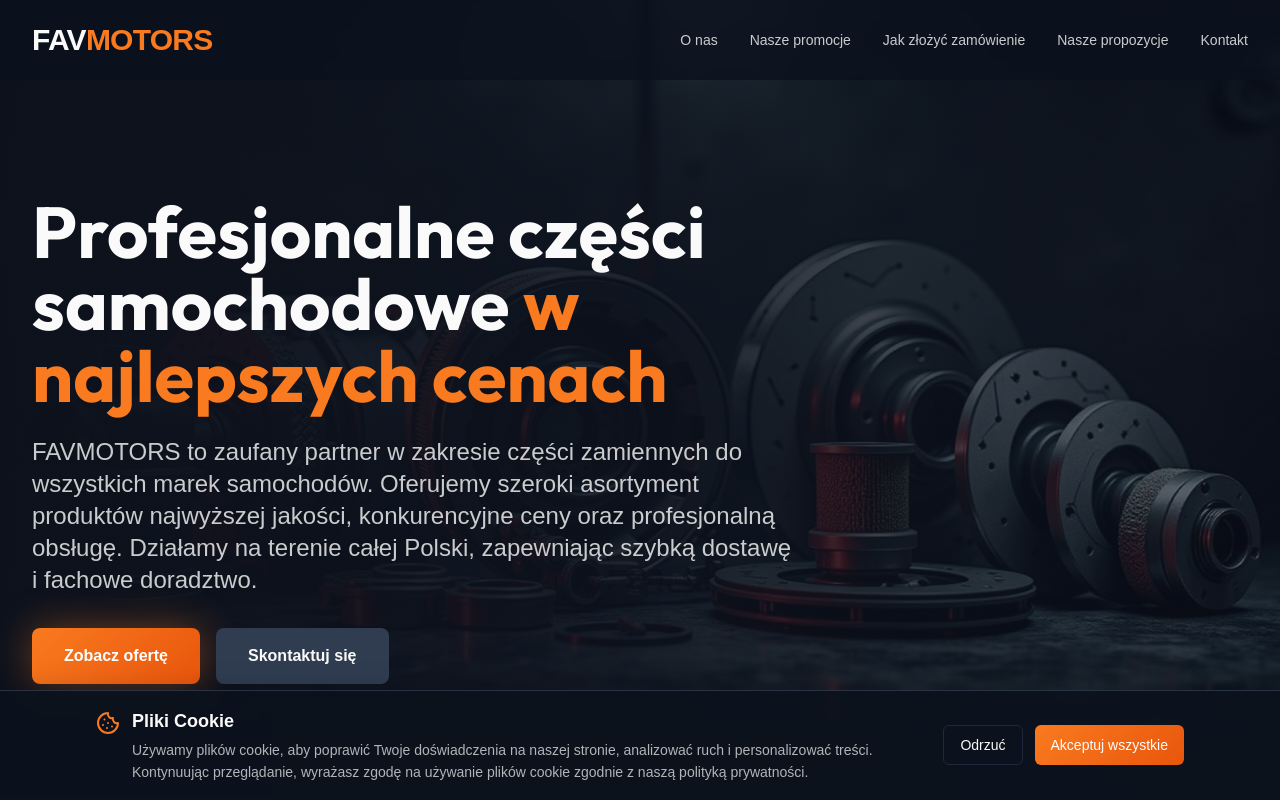
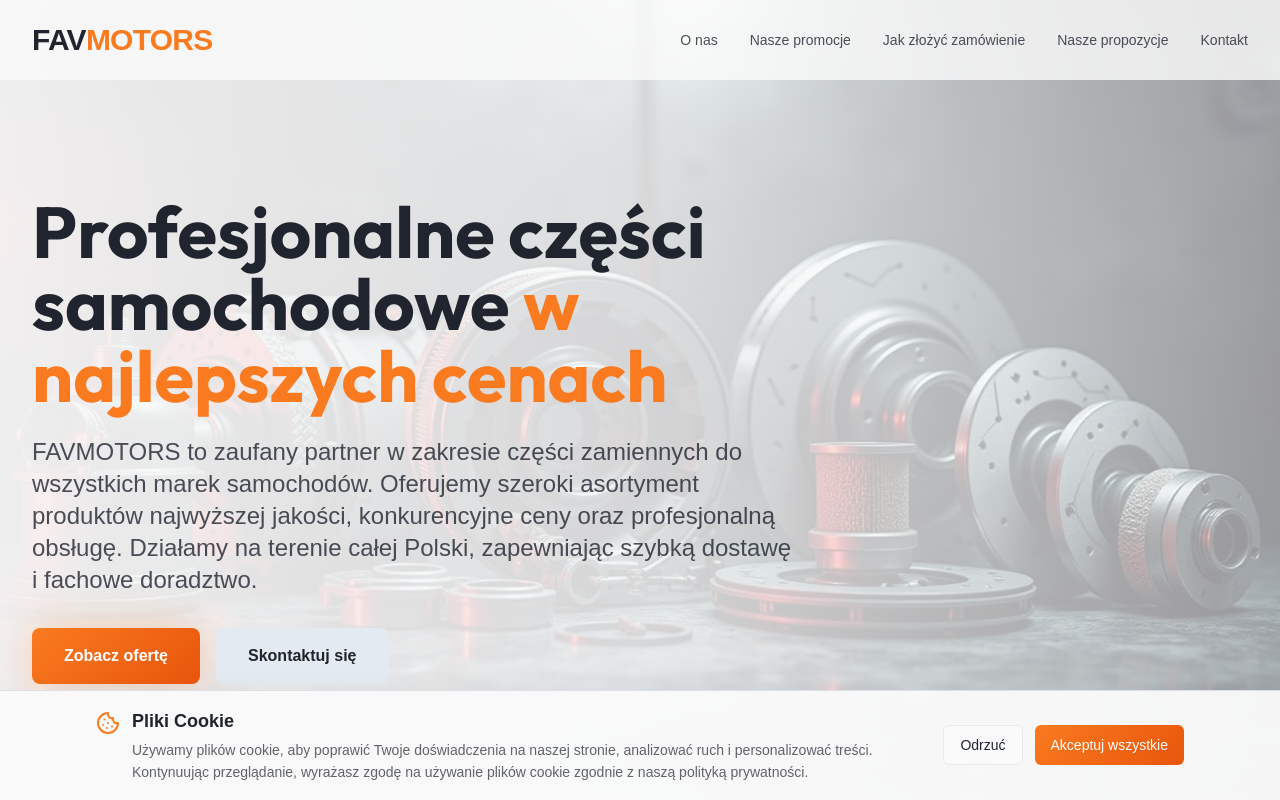
Before and after one commit to adminfavmotors/favmotors-auto-showcase-48096, a React (Vite) app: page / in a window 1280 px wide. Shown: the top 800 px of the page. Built offline with nearby package versions, Linux system fonts and the light colour scheme; the HTML template or start-up script is replaced by a standard one.

Commit message:
Refactor: Adjust site colors

```diff
--- a/src/components/HeroSection.tsx
+++ b/src/components/HeroSection.tsx
@@ -9,7 +9,7 @@ const HeroSection = () => {
         className="absolute inset-0 bg-cover bg-center bg-no-repeat"
         style={{ backgroundImage: `url(${heroBg})` }}
       >
-        <div className="absolute inset-0 bg-gradient-to-r from-background via-background/90 to-background/60"></div>
+        <div className="absolute inset-0 bg-gradient-to-r from-background/95 via-background/85 to-background/60"></div>
       </div>
 
       {/* Content */}
--- a/src/index.css
+++ b/src/index.css
@@ -8,47 +8,47 @@ All colors MUST be HSL.
 
 @layer base {
   :root {
-    /* Automotive dark blue theme - elegant and modern */
-    --background: 220 40% 8%;
-    --foreground: 0 0% 98%;
+    /* Light automotive theme - clean and professional */
+    --background: 0 0% 98%;
+    --foreground: 220 20% 15%;
 
-    --card: 220 35% 12%;
-    --card-foreground: 0 0% 98%;
+    --card: 0 0% 100%;
+    --card-foreground: 220 20% 15%;
 
-    --popover: 220 38% 10%;
-    --popover-foreground: 0 0% 98%;
+    --popover: 0 0% 100%;
+    --popover-foreground: 220 20% 15%;
 
     /* Vibrant orange accent for contrast */
     --primary: 25 95% 55%;
     --primary-foreground: 0 0% 100%;
 
-    /* Steel blue secondary */
-    --secondary: 215 25% 25%;
-    --secondary-foreground: 0 0% 98%;
+    /* Light steel blue secondary */
+    --secondary: 215 30% 92%;
+    --secondary-foreground: 220 20% 20%;
 
-    --muted: 220 30% 15%;
-    --muted-foreground: 0 0% 65%;
+    --muted: 220 15% 95%;
+    --muted-foreground: 220 10% 45%;
 
     --accent: 25 95% 55%;
     --accent-foreground: 0 0% 100%;
 
-    --destructive: 0 84.2% 60.2%;
+    --destructive: 0 84% 60%;
     --destructive-foreground: 0 0% 98%;
 
-    --border: 220 25% 22%;
-    --input: 220 30% 18%;
+    --border: 220 15% 88%;
+    --input: 220 15% 92%;
     --ring: 25 95% 55%;
 
     --radius: 0.5rem;
 
-    /* Custom automotive gradients */
-    --gradient-dark: linear-gradient(135deg, hsl(220 40% 8%) 0%, hsl(220 35% 12%) 100%);
-    --gradient-metallic: linear-gradient(135deg, hsl(215 25% 20%) 0%, hsl(220 30% 30%) 100%);
+    /* Custom automotive gradients for light theme */
+    --gradient-dark: linear-gradient(135deg, hsl(220 25% 96%) 0%, hsl(220 20% 98%) 100%);
+    --gradient-metallic: linear-gradient(135deg, hsl(215 30% 94%) 0%, hsl(220 25% 96%) 100%);
     --gradient-primary: linear-gradient(135deg, hsl(25 95% 55%) 0%, hsl(20 90% 48%) 100%);
 
-    /* Shadows */
-    --shadow-elegant: 0 10px 40px -10px hsl(220 40% 5% / 0.7);
-    --shadow-glow: 0 0 40px hsl(25 95% 55% / 0.4);
+    /* Shadows for light theme */
+    --shadow-elegant: 0 10px 40px -10px hsl(220 20% 20% / 0.15);
+    --shadow-glow: 0 0 40px hsl(25 95% 55% / 0.3);
 
     /* Transitions - more smooth */
     --transition-smooth: all 0.5s cubic-bezier(0.4, 0, 0.2, 1);
```
